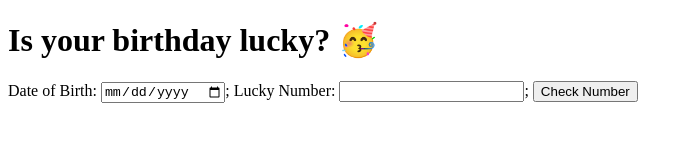
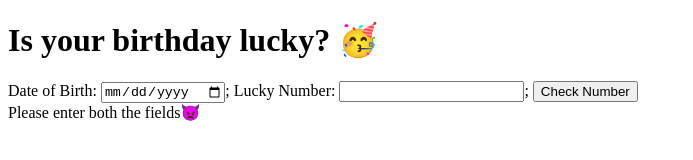
Before and after one commit to AtulPant2704/birthday-lucky, a plain HTML site: page index.html in a window 1280 px wide. Both pictures are taken after a click on the button "Check Number". Shown: the whole page, without its empty margins (0-693 px from the left). Drawn offline with Linux system fonts and the light colour scheme.

Commit message:
added js

```diff
--- /dev/null
+++ b/app.js
@@ -0,0 +1,28 @@
+const dateOfBirth = document.querySelector("#date-of-birth");
+const luckyNumber = document.querySelector("#lucky-number");
+const checkNumberButton = document.querySelector("#check-number");
+const outputBox = document.querySelector("#output-box")
+
+checkNumberButton.addEventListener("click", function checkBirthdateIsLucky() {
+    const dob = dateOfBirth.value;
+    const luckyNo = luckyNumber.value;
+    const dobSum = calculateSum(dob);
+    if (dobSum && luckyNo) {
+        if (dobSum % luckyNo === 0) {
+            outputBox.innerText = "Your birthday is lucky🎉";
+        } else {
+            outputBox.innerText = "Your birthday is not lucky😌";
+        }
+    } else {
+        outputBox.innerText = "Please enter both the fields👿";
+    }
+})
+
+function calculateSum(dob) {
+    dob = dob.replaceAll("-", "");
+    var sum = 0;
+    for (var i = 0; i < dob.length; i++) {
+        sum = sum + Number(dob.charAt(i));
+    }
+    return sum;
+}
--- a/index.html
+++ b/index.html
@@ -14,6 +14,8 @@
         <label for="lucky-number">Lucky Number:</label>
         <input type="number" id="lucky-number">;
         <button id="check-number">Check Number</button>
+        <div id="output-box"></div>
+        <script src="/app.js"></script>
     </div>
 </body>
 </html>
```
